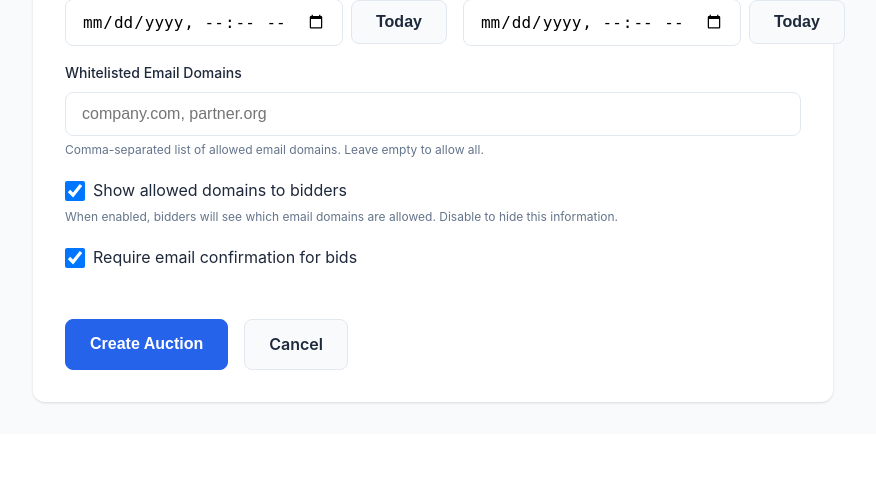
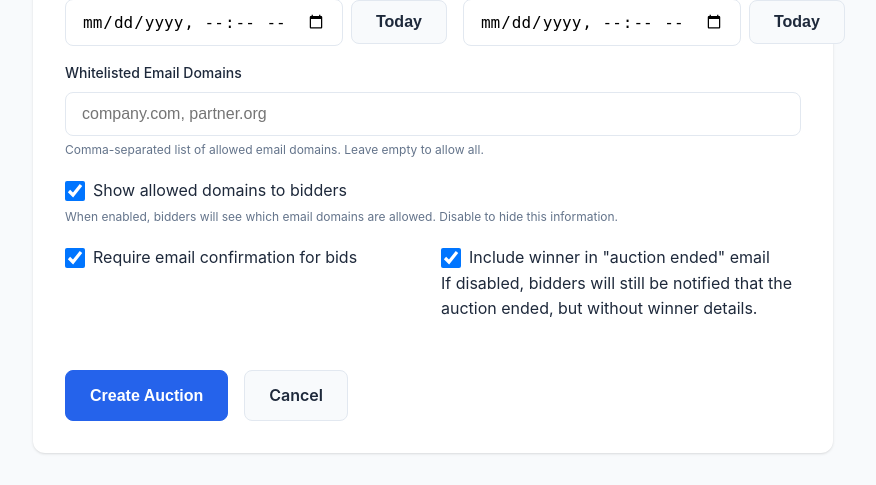
Before and after one commit to MiranoVerhoef/Zolta, a Flask app: page /admin/auction/new in a window 1280 px wide. Shown: the part 902-1387 px from the top of the page, without its empty margins (249-1125 px from the left). Before the commit the page ends 1306 px from the top, so only its background shows below. Run offline with Flask 3, Linux system fonts and the light colour scheme; the visitor is signed in with stand-in values (Sample User, id 1); parts of the project's set-up code (start-up, migrations or seed data) failed here and were passed over.

Commit message:
V6
Auction almost ending (30 minutes) → emails everyone who placed a (verified) bid
Auction ended → emails everyone who placed a bid, optionally including the winner
Per-auction toggle in the Admin “Create/Edit auction” form:
“Include winner in ‘auction ended’ email” (default ON)
If OFF: bidders still get “ended” email, but without winner details

```diff
--- a/app.py
+++ b/app.py
@@ -8,6 +8,7 @@ import os
 import signal
 import sys
 import uuid
+import sqlite3
 import smtplib
 from email.mime.text import MIMEText
 from email.mime.multipart import MIMEMultipart
@@ -49,6 +50,10 @@ class Auction(db.Model):
     require_email_confirmation = db.Column(db.Boolean, default=True)
     whitelisted_domains = db.Column(db.Text, nullable=True)  # Comma-separated
     show_allowed_domains = db.Column(db.Boolean, default=True)  # Show domains to users
+    # Notification options
+    notify_winner = db.Column(db.Boolean, default=True)
+    ending_soon_notified_at = db.Column(db.DateTime, nullable=True)
+    ended_notified_at = db.Column(db.DateTime, nullable=True)
     is_active = db.Column(db.Boolean, default=True)
     created_at = db.Column(db.DateTime, default=datetime.utcnow)
     bids = db.relationship('Bid', backref='auction', lazy=True, cascade='all, delete-orphan')
@@ -251,6 +256,107 @@ def send_email(to_email, subject, html_body, text_body=None):
         return True, "Email sent successfully"
     except Exception as e:
         return False, str(e)
+
+def _unique_bidder_emails(auction_id: int):
+    bids = Bid.query.filter_by(auction_id=auction_id).all()
+    return sorted({b.bidder_email.strip().lower() for b in bids if b.bidder_email})
+
+def check_and_send_auction_notifications():
+    """Send:
+    - 'Ending soon' emails 30 minutes before end (once)
+    - 'Ended' emails right after end (once), optionally including winner
+    """
+    now = datetime.now()
+    soon_threshold = now + timedelta(minutes=30)
+
+    # Ending soon (only once)
+    soon_auctions = Auction.query.filter(
+        Auction.is_active == True,
+        Auction.end_date > now,
+        Auction.end_date <= soon_threshold,
+        Auction.ending_soon_notified_at.is_(None)
+    ).all()
+
+    for auction in soon_auctions:
+        emails = _unique_bidder_emails(auction.id)
+        # Mark as processed even if no bidders (prevents repeated checks)
+        auction.ending_soon_notified_at = now
+        db.session.commit()
+
+        if not emails:
+            continue
+
+        subject = f"Auction ending soon: {auction.title}"
+        end_str = auction.end_date.strftime('%Y-%m-%d %H:%M')
+        current = auction.current_price
+        link = f"{site_url}/auction/{auction.id}" if site_url else ""
+        link_line = f'<p>You can view the auction here: <a href="{link}">{link}</a></p>' if link else ""
+        body = f"""<p>Your auction is ending soon.</p>
+        <p><strong>{auction.title}</strong></p>
+        <p>Ends at: <strong>{end_str}</strong></p>
+        <p>Current price: <strong>€{current:.2f}</strong></p>
+        {link_line}
+        """
+        for email in emails:
+            send_email(email, subject, body, text_body=None)
+
+    # Ended (only once)
+    ended_auctions = Auction.query.filter(
+        Auction.is_active == True,
+        Auction.end_date <= now,
+        Auction.ended_notified_at.is_(None)
+    ).all()
+
+    for auction in ended_auctions:
+        emails = _unique_bidder_emails(auction.id)
+
+        # Determine winner
+        highest = Bid.query.filter_by(auction_id=auction.id).order_by(Bid.amount.desc()).first()
+        winner_block = ""
+        if auction.notify_winner and highest:
+            winner_block = f"""<p><strong>Winner:</strong> {highest.bidder_name} ({highest.bidder_email})</p>
+            <p><strong>Winning bid:</strong> €{highest.amount:.2f}</p>"""
+
+        subject = f"Auction ended: {auction.title}"
+        end_str = auction.end_date.strftime('%Y-%m-%d %H:%M')
+        link = f"{site_url}/auction/{auction.id}" if site_url else ""
+        link_line = f'<p>View details: <a href="{link}">{link}</a></p>' if link else ""
+        body = f"""<p>The auction has ended.</p>
+        <p><strong>{auction.title}</strong></p>
+        <p>Ended at: <strong>{end_str}</strong></p>
+        {winner_block}
+        {link_line}
+        """
+
+        for email in emails:
+            send_email(email, subject, body, text_body=None)
+
+        auction.ended_notified_at = now
+        db.session.commit()
+
+def start_notification_scheduler():
+    if os.environ.get('ENABLE_NOTIFICATIONS', 'true').lower() != 'true':
+        return
+    try:
+        from apscheduler.schedulers.background import BackgroundScheduler
+    except Exception as e:
+        print(f"APScheduler not available: {e}")
+        return
+
+    scheduler = BackgroundScheduler(daemon=True)
+    def _job():
+        with app.app_context():
+            # request context needed for url_root; build without it
+            # so generate links from SITE_URL setting if present
+            try:
+                # Monkey patch request-less context
+                check_and_send_auction_notifications()
+            except Exception as e:
+                print(f"Notification job error: {e}")
+
+    scheduler.add_job(_job, 'interval', seconds=60, id='auction_notifications', replace_existing=True)
+    scheduler.start()
+    print("Auction notification scheduler started")
 
 # Public Routes
 @app.route('/')
@@ -557,6 +663,7 @@ def admin_new_auction():
             require_email_confirmation=request.form.get('require_email_confirmation') == 'on',
             whitelisted_domains=request.form.get('whitelisted_domains', '').strip() or None,
             show_allowed_domains=request.form.get('show_allowed_domains') == 'on',
+            notify_winner=request.form.get('notify_winner') == 'on',
             is_active=True
         )
 
@@ -600,6 +707,7 @@ def admin_edit_auction(auction_id):
         auction.require_email_confirmation = request.form.get('require_email_confirmation') == 'on'
         auction.whitelisted_domains = request.form.get('whitelisted_domains', '').strip() or None
         auction.show_allowed_domains = request.form.get('show_allowed_domains') == 'on'
+        auction.notify_winner = request.form.get('notify_winner') == 'on'
         auction.is_active = request.form.get('is_active') == 'on'
 
         db.session.commit()
@@ -685,6 +793,30 @@ def admin_test_email():
     return redirect(url_for('admin_settings'))
 
 # Initialize database and create default admin
+def ensure_sqlite_columns():
+    """Best-effort lightweight migrations for SQLite when using create_all()."""
+    try:
+        db_uri = app.config.get('SQLALCHEMY_DATABASE_URI', '')
+        if not db_uri.startswith('sqlite:////'):
+            return
+        db_path = db_uri.replace('sqlite:////', '')
+        os.makedirs(os.path.dirname(db_path), exist_ok=True)
+        conn = sqlite3.connect(db_path)
+        cur = conn.cursor()
+        cur.execute("PRAGMA table_info(auction)")
+        cols = {row[1] for row in cur.fetchall()}
+        # Add missing columns (SQLite supports ADD COLUMN)
+        if 'notify_winner' not in cols:
+            cur.execute("ALTER TABLE auction ADD COLUMN notify_winner BOOLEAN DEFAULT 1")
+        if 'ending_soon_notified_at' not in cols:
+            cur.execute("ALTER TABLE auction ADD COLUMN ending_soon_notified_at DATETIME")
+        if 'ended_notified_at' not in cols:
+            cur.execute("ALTER TABLE auction ADD COLUMN ended_notified_at DATETIME")
+        conn.commit()
+        conn.close()
+    except Exception as e:
+        print(f"SQLite migration skipped/failed: {e}")
+
 def init_db():
     with app.app_context():
         db.create_all()
@@ -706,6 +838,18 @@ def init_db():
             db.session.commit()
             print(f"Created default admin user: admin / {default_password}")
 
+
+# Auto-init DB and start notification scheduler when running under a WSGI server (gunicorn)
+if os.environ.get('AUTO_INIT', 'true').lower() == 'true':
+    try:
+        init_db()
+    except Exception as e:
+        print(f"DB init failed: {e}")
+    try:
+        start_notification_scheduler()
+    except Exception as e:
+        print(f"Scheduler start failed: {e}")
+
 if __name__ == '__main__':
     def _graceful_exit(signum, frame):
         print('Shutting down...')
@@ -714,6 +858,7 @@ if __name__ == '__main__':
     signal.signal(signal.SIGINT, _graceful_exit)
 
     init_db()
+    start_notification_scheduler()
     app.run(
     host="0.0.0.0",
     port=5000,
--- a/requirements.txt
+++ b/requirements.txt
@@ -3,3 +3,4 @@ Flask-SQLAlchemy==3.1.1
 Werkzeug==3.0.1
 SQLAlchemy==2.0.23
 gunicorn==21.2.0
+apscheduler==3.10.4
--- a/static/css/style.css
+++ b/static/css/style.css
@@ -437,8 +437,20 @@ a:hover {
 }
 
 .btn-primary {
-    background: transparent;
-    color: white;
+    background: var(--primary-color);
+    color: #fff;
+    border: 1px solid var(--primary-color);
+}
+
+.btn-primary:hover {
+    filter: brightness(0.95);
+    color: #fff;
+}
+
+.btn-primary:disabled,
+.btn-primary.disabled {
+    opacity: 0.65;
+    cursor: not-allowed;
 }
 
 .btn-primary:hover {
--- a/templates/admin/auction_form.html
+++ b/templates/admin/auction_form.html
@@ -152,6 +152,16 @@ function setToday(inputId) {
                     </label>
                 </div>
 
+
+                <div class="form-group">
+                    <label class="form-checkbox">
+                        <input type="checkbox" name="notify_winner"
+                               {% if not auction or auction.notify_winner %}checked{% endif %}>
+                        <span>Include winner in "auction ended" email</span>
+                    </label>
+                    <span class="form-help">If disabled, bidders will still be notified that the auction ended, but without winner details.</span>
+                </div>
+
                 {% if auction %}
                 <div class="form-group">
                     <label class="form-checkbox">
```
Also changed, not shown: README.md, 1 other file.
